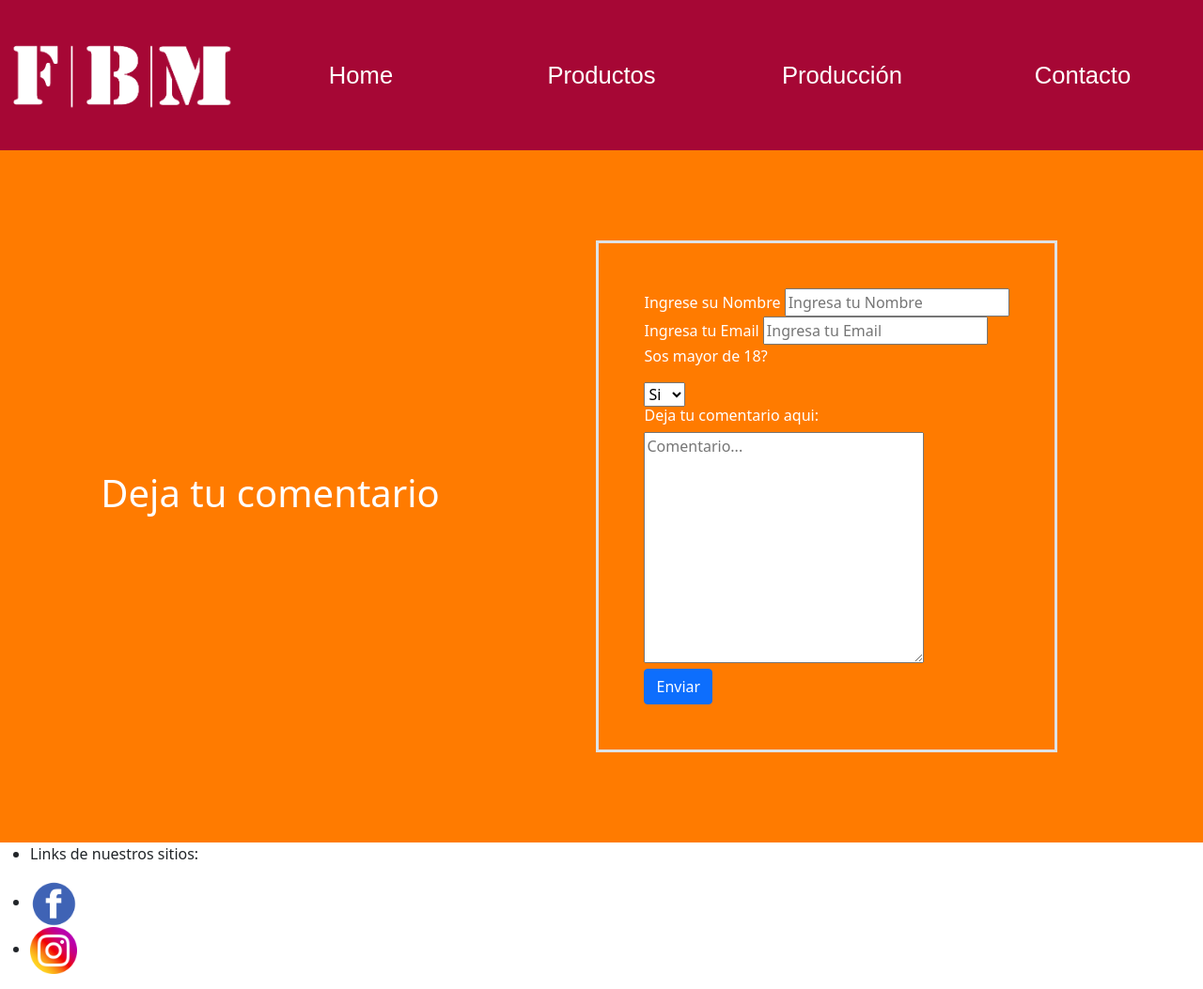
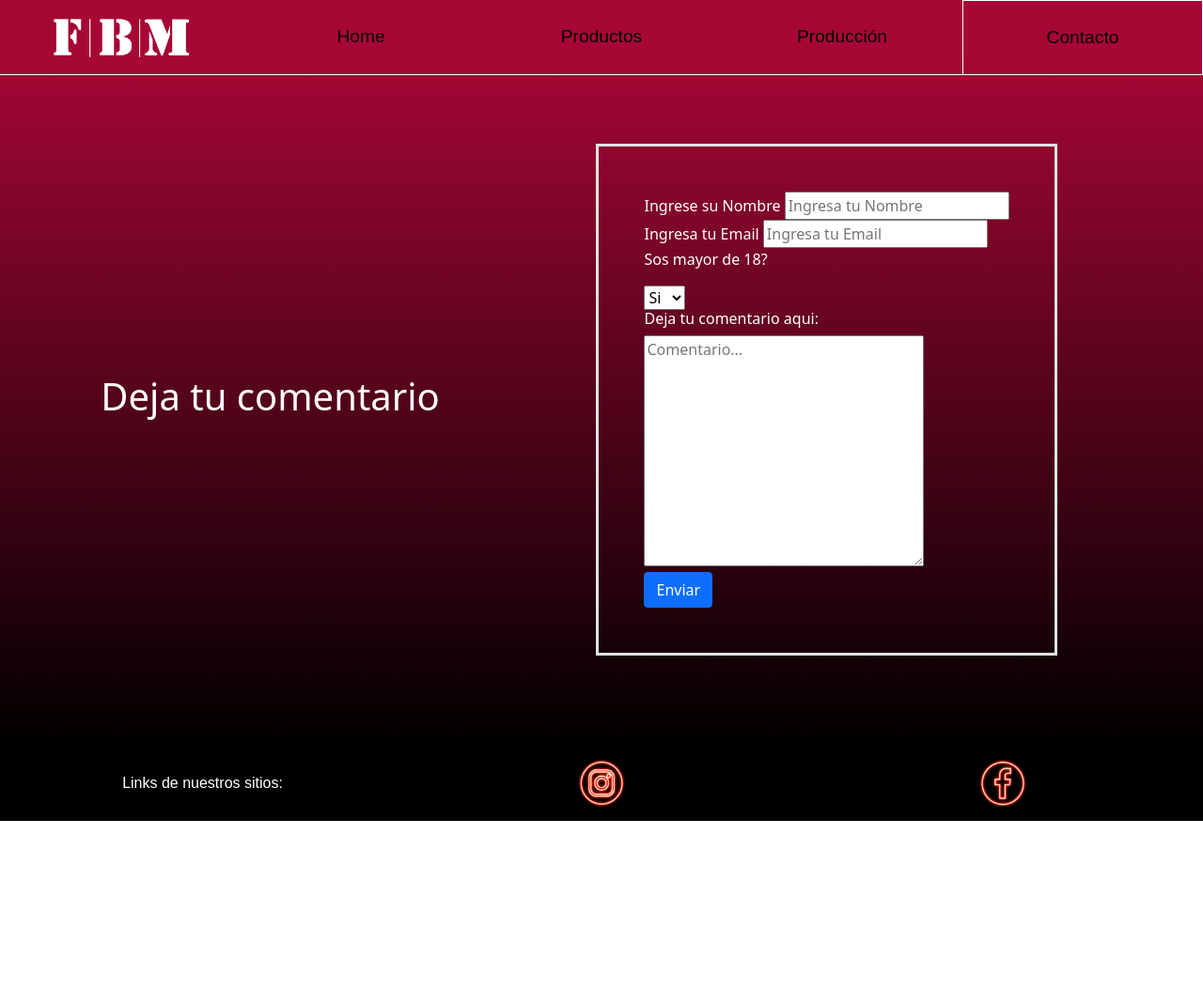
Before and after one commit to Nagatora/FBM, a website: page Pages/Contacto.html in a window 1280 px wide. Shown: the whole page at 94% size. After the commit the page ends 874 px from the top, so only its background shows below. Drawn offline with nearby package versions, Linux system fonts and the light colour scheme; a web font is replaced by a local one.

Commit message:
mainfinal

```diff
--- a/Pages/Contacto.html
+++ b/Pages/Contacto.html
@@ -4,6 +4,7 @@
     <meta charset="UTF-8">
     <meta http-equiv="X-UA-Compatible" content="IE=edge">
     <meta name="viewport" content="width=device-width, initial-scale=1.0">
+    <link href="https://fonts.googleapis.com/css2?family=Allerta+Stencil&display=swap" rel="stylesheet">
     <link rel="stylesheet"  href="../css/main.css">
     <link href="https://cdn.jsdelivr.net/npm/bootstrap@5.1.3/dist/css/bootstrap.min.css"
     rel="stylesheet" integrity="sha384-1BmE4kWBq78iYhFldvKuhfTAU6auU8tT94WrHftjDbrCEXSU1oBoqyl2QvZ6jIW3" crossorigin="anonymous">
@@ -13,11 +14,11 @@
     <header>
         <nav>
             <ul>
-                <li><a href="../index.html"> <img src="../Source/Logo.png" style="width:100%"  alt=""></a></li>
-                <li><a href="../index.html"> Home</a></li>
-                <li><a href="Productos.html"> Productos</a> </li>
-                <li><a href="Produccion.html"> Producción</a> </li>
-                <li><a href="Contacto.html">  Contacto</a></li>
+                <li style="border-bottom: 1px solid;color: white;"><a href="../index.html"> <img src="../Source/Logo.png" style="height: 57px;" alt="LogoFBM"></a></li>
+                <li style="border-bottom: 1px solid;color: white;"><a class="navitem" href="../index.html"> Home</a></li>
+                <li style="border-bottom: 1px solid;color: white;"><a class="navitem" href="Productos.html"> Productos</a> </li>
+                <li style="border-bottom: 1px solid;color: white;"><a class="navitem" href="Produccion.html"> Producción</a> </li>
+                <li style="border-bottom: 1px solid;border-top: 1px solid; color: white; border-right: 1px solid;border-left: 1px solid; "><a class="navitem" href="Contacto.html">  Contacto</a></li>
             </ul>
         </nav>
 
@@ -63,11 +64,12 @@
 
     </main>
     <footer>
-
         <ul>
-            <li><p>Links de nuestros sitios:</p></li>
-            <li><a href=""><img style="width:50px; height:50px;" src="../Source/FB.jpg" alt=""></a></li>
-            <li><a href=""><img style="width:50px; height:50px;" src="../Source/IG.jpg" alt=""></a></li>
+            <li class="textoFooter">Links de nuestros sitios:</li>
+            <li style="display:flex;
+            justify-content: center;"><a href=""><img style="width:50px; height:50px;" src="../Source/IG.png" alt=""></a></li>
+            <li style="display:flex;
+            justify-content: center;"><a href=""><img style="width:50px; height:50px;" src="../Source/FB.png" alt=""></a></li>
         </ul>
     </footer>
 </body>
--- a/scss/_footer.scss
+++ b/scss/_footer.scss
@@ -0,0 +1,34 @@
+footer{
+    height: 15vh;
+    background-color: $colorFooter;
+    ul{
+        height: 100%;
+        margin: 0%;
+        padding: 0%;
+        list-style: none;
+        display: flex;
+        flex-direction: row;
+        justify-content: space-around;
+        align-items: center;
+        li{
+            width: 33%;
+            color: white;
+            font-family: 'Allerta Stencil', sans-serif;
+            a{
+                width: 100%;
+                display: flex;
+                justify-content: center;
+            }
+        }
+    }
+}
+/*Responsive <576*/
+@media only screen and (min-width: 576px){
+footer{
+    height: 10vh;
+}
+.textoFooter{
+padding-left:10%;
+}
+
+}
--- a/scss/_fuente.scss
+++ /dev/null
@@ -1 +0,0 @@
-$colorTexto: #ffffff;
--- a/scss/_nav.scss
+++ b/scss/_nav.scss
@@ -1,4 +1,5 @@
 nav{
+    height: 400px;
     width:100%;
     background-color: $colorRojo;
     ul{
@@ -11,7 +12,7 @@ nav{
                 display:flex;
                 justify-content:center;
                 text-decoration: none;
-                color: $colorTexto;
+                color: $colorTextoNav;
                 font-family: 'Allerta Stencil', sans-serif;
                 font-size: 10vw;
             }
@@ -20,6 +21,34 @@ nav{
 }
 /*Responsive <576*/
 @media only screen and (min-width: 576px){
+    nav{
+        height: 57px;
+        background-color: $colorRojo;
+        ul{
+            margin: 0%;
+            display:flex;
+            flex-direction: row;
+            justify-content: space-around;
+            li{
+                width: 20%;
+                height: 10vh;
+                a{
+                    height: 100%;
+                    align-items: center;
+                    font-size: 1.5vw;
+                }
+            }
+        }
+    }
+
+}
+.navitem:hover{
+    border-bottom: 8px solid;
+    color: rgb(255, 123, 0);
+}
+
+/*Responsive <1420*/
+@media only screen and (min-width: 1420px){
     nav{
         background-color: $colorRojo;
         ul{
@@ -40,29 +69,3 @@ nav{
         }
     }
 }
-.navitem:hover{
-    border-bottom: 8px solid;
-    color: rgb(255, 123, 0);
-}
-/*Responsive <1420*/
-@media only screen and (min-width: 1420px){
-    nav{
-        background-color: $colorRojo;
-        ul{
-            margin: 0%;
-            display:flex;
-            flex-direction: row;
-            justify-content: space-around;
-            li{
-                width: 20%;
-                height: 30vh;
-                a{
-                    height: 100%;
-                    align-items: center;
-                    font-size: medium;
-                    font-size: 2vw;
-                }
-            }
-        }
-    }
-}
--- a/scss/_variables.scss
+++ b/scss/_variables.scss
@@ -1,2 +1,4 @@
 $colorRojo: #a60735;
 $colorCard: green;
+$colorTextoNav: black;
+$colorFooter: black;
--- a/scss/main.scss
+++ b/scss/main.scss
@@ -3,5 +3,7 @@
 @import "nav.scss";
 @import "footer.scss";
 
+main{
 
-main{background-color: rgb(255, 123, 0);}
+    background: linear-gradient(to bottom, $colorRojo, $colorFooter);
+}
```
Also changed, not shown: Pages/Produccion.html (+11 -9 lines), Pages/Productos.html (+11 -9 lines), index.html (+12 -10 lines), Source/FB.jpg (deleted), Source/FB.png (added), Source/IG.jpg (deleted), Source/IG.png (added), css/main.css.
